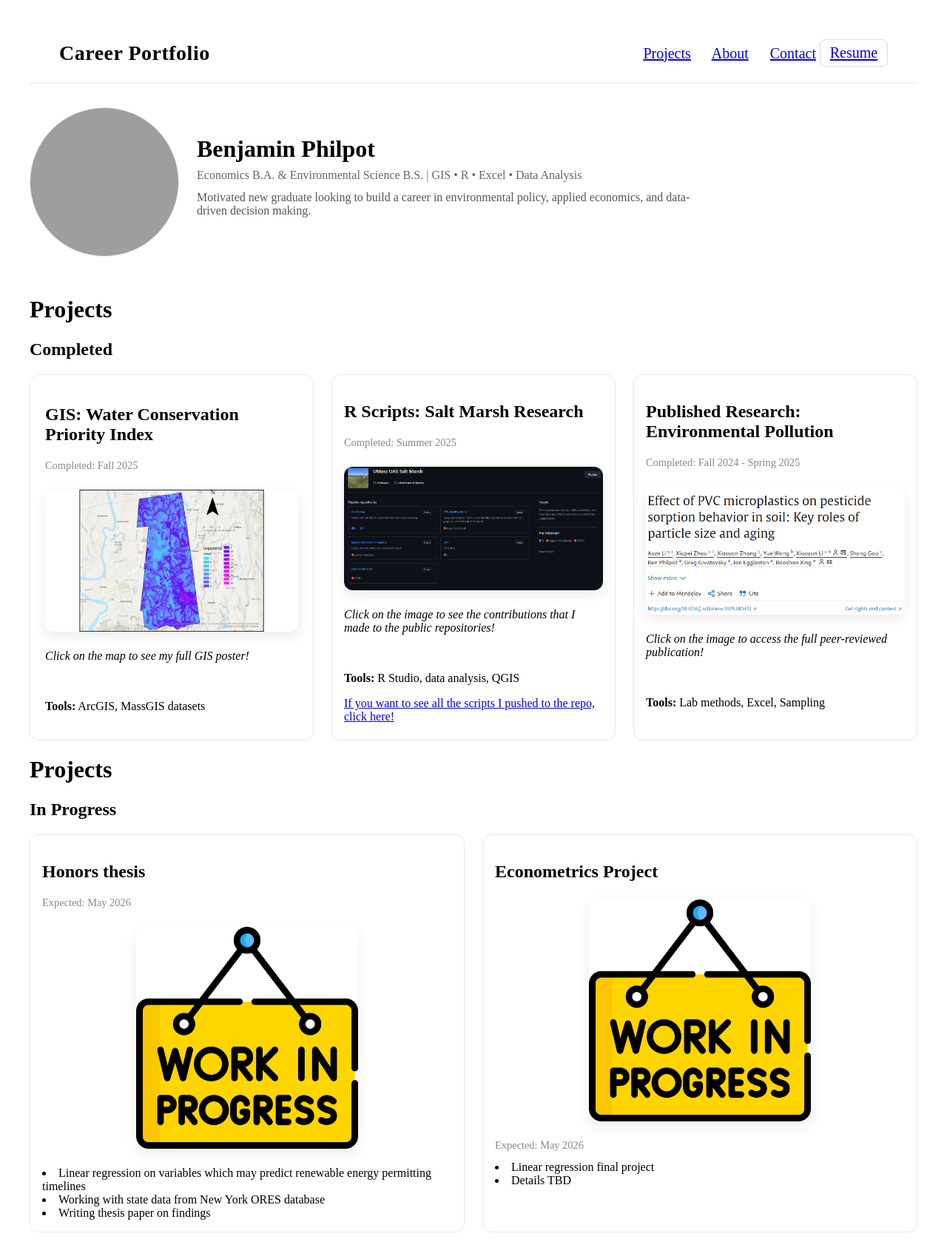
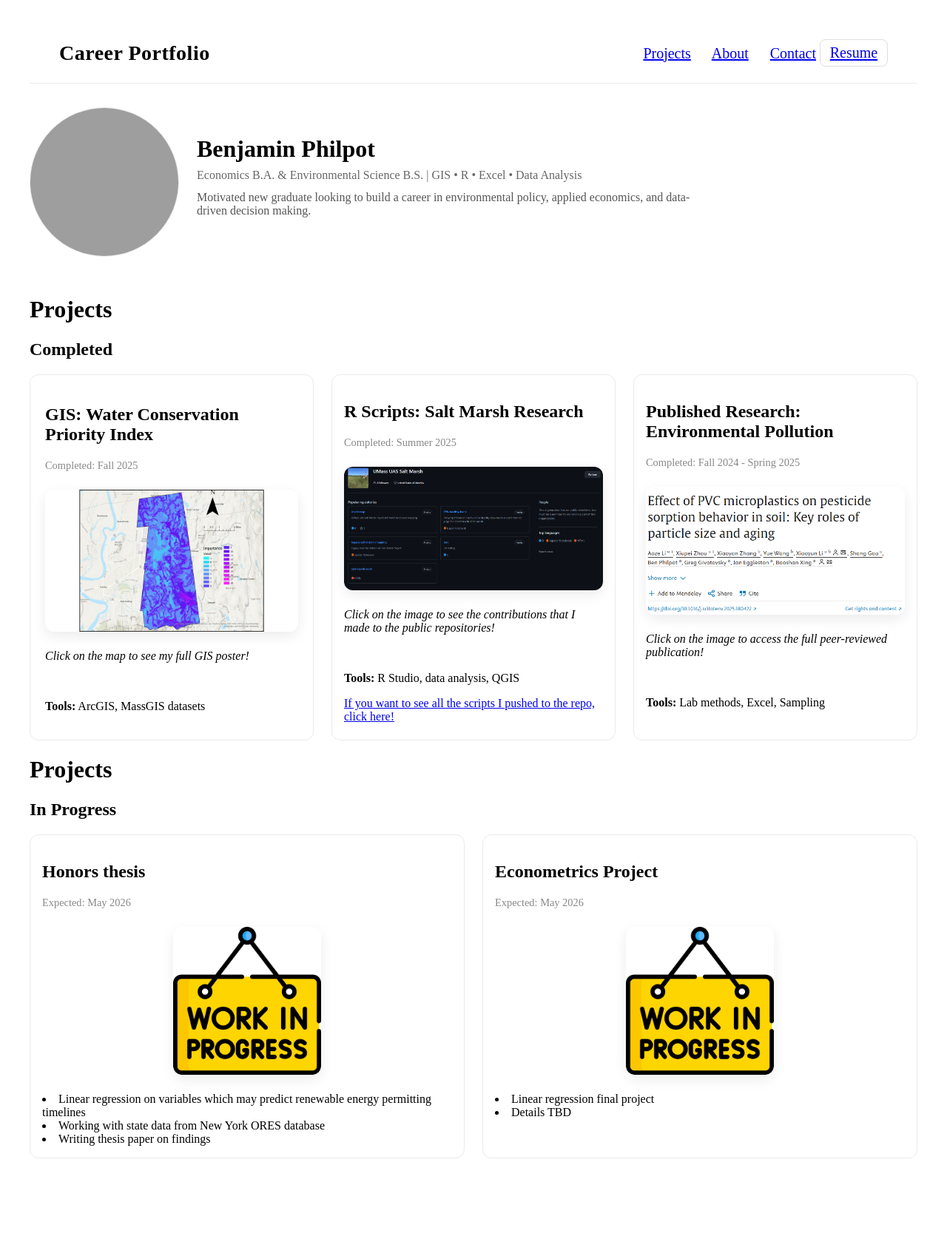
Before and after one commit to benphilpots/benphilpots.github.io, a Jekyll site: the page built from index.html, in a window 1280 px wide. Shown: the whole page at 74% size. Built offline with Jekyll 4.4.1, drawn with Linux system fonts in a browser that asks for light colours; after the commit the page ends 1598 px from its top, so only the background shows below that; grey boxes are pictures that could not be loaded.

Commit message:
Update index.html

```diff
--- a/index.html
+++ b/index.html
@@ -224,13 +224,13 @@ layout: default
   font-size: 0.9rem;
   color: #888;
 ">
-  Expected: May 2026
+  Expected: May 2026</p>
       <img
     src="assets/Work_In_Progress.png"
     alt="Work In Progress"
     style="
       width: 100%;
-      max-width: 300px;
+      max-width: 200px;
       border-radius: 12px;
       box-shadow: 0 6px 18px rgba(0,0,0,0.08);
       display: block;
@@ -238,7 +238,6 @@ layout: default
       cursor: pointer;
     "
   />
-</p>
   <li>Linear regression on variables which may predict renewable energy permitting timelines</li>
   <li>Working with state data from New York ORES database</li>
   <li>Writing thesis paper on findings</li>
@@ -252,12 +251,18 @@ layout: default
     transition: transform 0.2s ease, box-shadow 0.2s ease;
   ">
     <h2>Econometrics Project</h2>
+            <p style="
+  margin: 0.25rem 0 0.75rem 0;
+  font-size: 0.9rem;
+  color: #888;
+">
+      Expected: May 2026</p>
           <img
     src="assets/Work_In_Progress.png"
     alt="Work In Progress"
     style="
       width: 100%;
-      max-width: 300px;
+      max-width: 200px;
       border-radius: 12px;
       box-shadow: 0 6px 18px rgba(0,0,0,0.08);
       display: block;
@@ -265,13 +270,6 @@ layout: default
       cursor: pointer;
     "
   />
-        <p style="
-  margin: 0.25rem 0 0.75rem 0;
-  font-size: 0.9rem;
-  color: #888;
-">
-  Expected: May 2026
-</p>
   <li>Linear regression final project</li>
   <li>Details TBD</li>
   </div>
```
